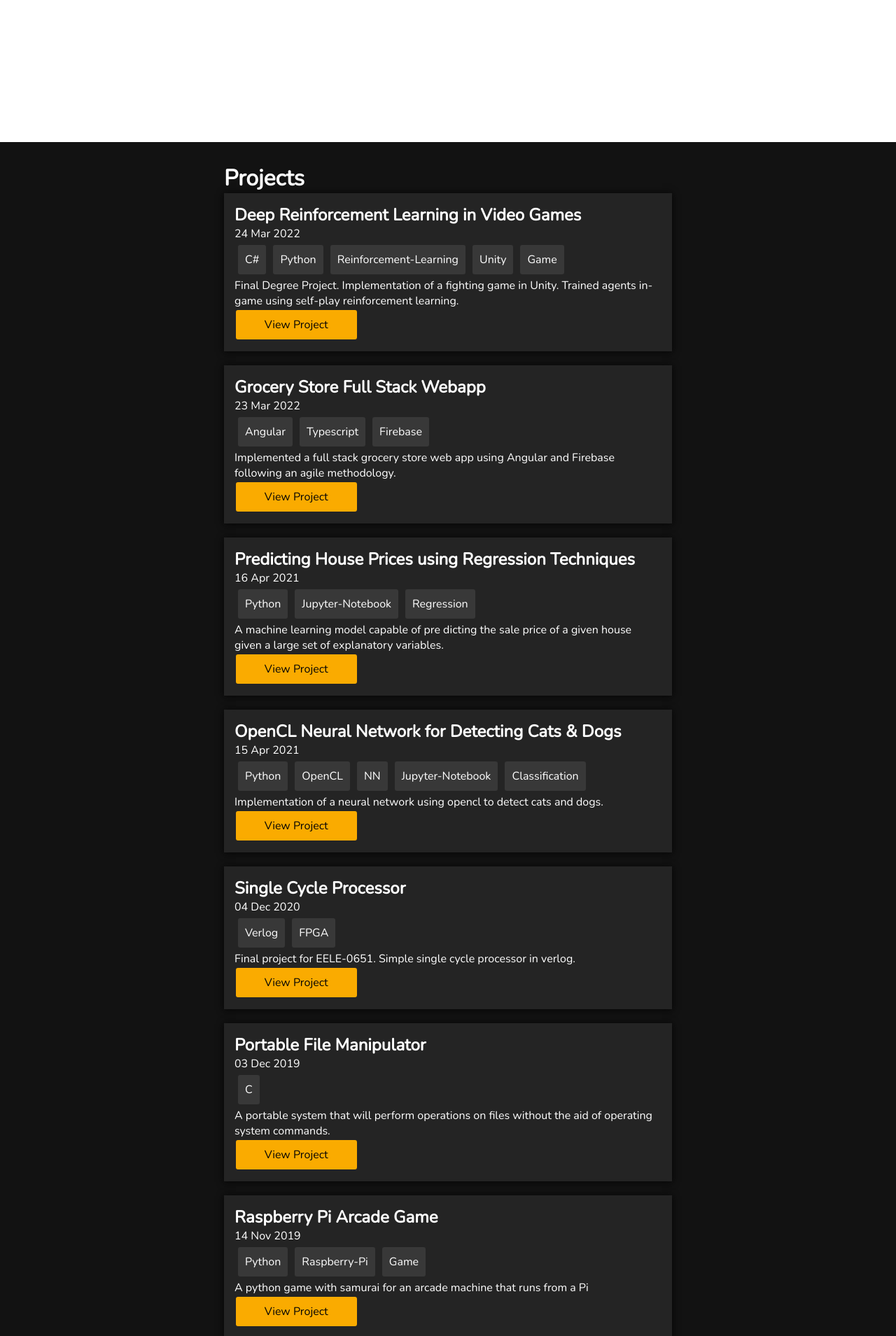
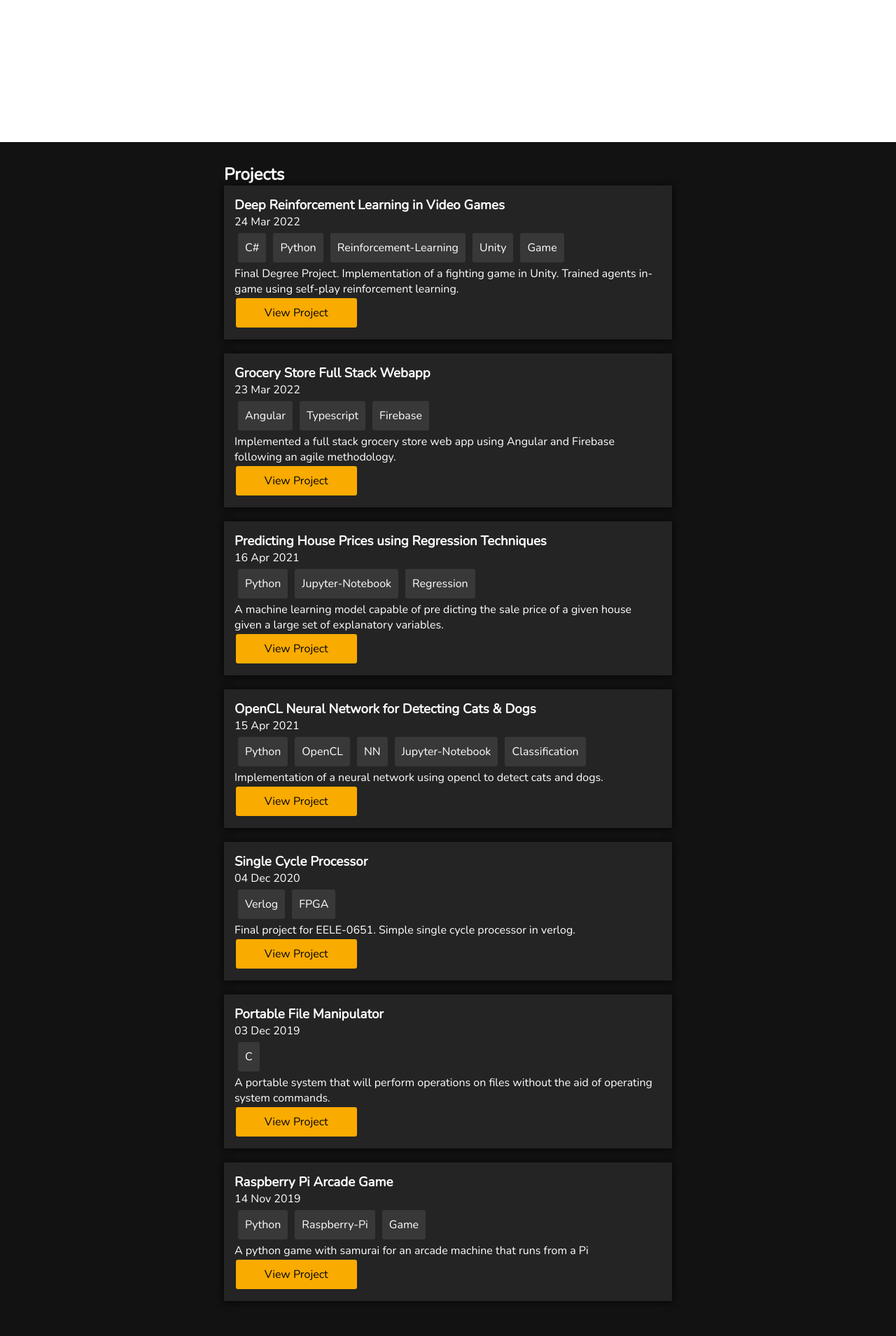
Before and after one commit to AidanJohnston/AidanJohnston.github.io, a Jekyll site: the page built from index.html, in a window 1280 px wide. Shown: the part 747-2656 px from the top of the page at 70% size. Built offline with Jekyll 4.4.1, drawn with Linux system fonts in a browser that asks for light colours.

Commit message:
Lower some h2 to h3

```diff
--- a/index.html
+++ b/index.html
@@ -13,11 +13,11 @@
     </div>
 </div>
 <div class="sectionB" id="projects">
-    <h1>Projects</h1>
+    <h2>Projects</h2>
     <div class="card-container">
         {% for post in site.posts %}
         <div class="card">
-                <h2><a href="{{ post.url }}">{{ post.title }}</a></h2>
+                <h3><a href="{{ post.url }}">{{ post.title }}</a></h3>
                 <p>{{ post.date | date_to_string }}</p>
                 <div class="tag-container">
                     {% for tag in post.tags%}
@@ -33,7 +33,7 @@
     </div>
 </div>
 <div class="sectionC" id="about">
-    <h1>About</h1>
+    <h2>About</h2>
     <p>
         Originally from Thunder Bay Ontario, Aidan (he/him) has recently completed his Bachelor of Engineering in Software Engineering at Lakehead University.  Aidan’s interests include developing new fighting video games and learning about new technologies. Aidan is also interested in machine learning and reinforcement learning for AI. Aidan recently presented at Lakehead’s Research and Innovation Week where he presented his work and research on deep reinforcement learning in video games that examined new ways to create an AI based fighting game.
     </p>
```
